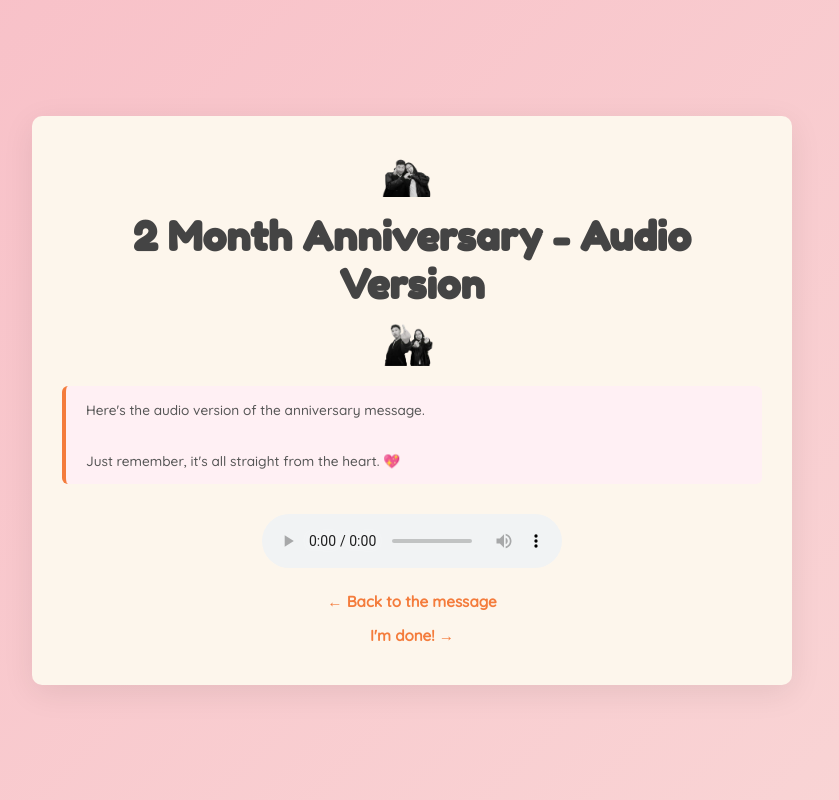
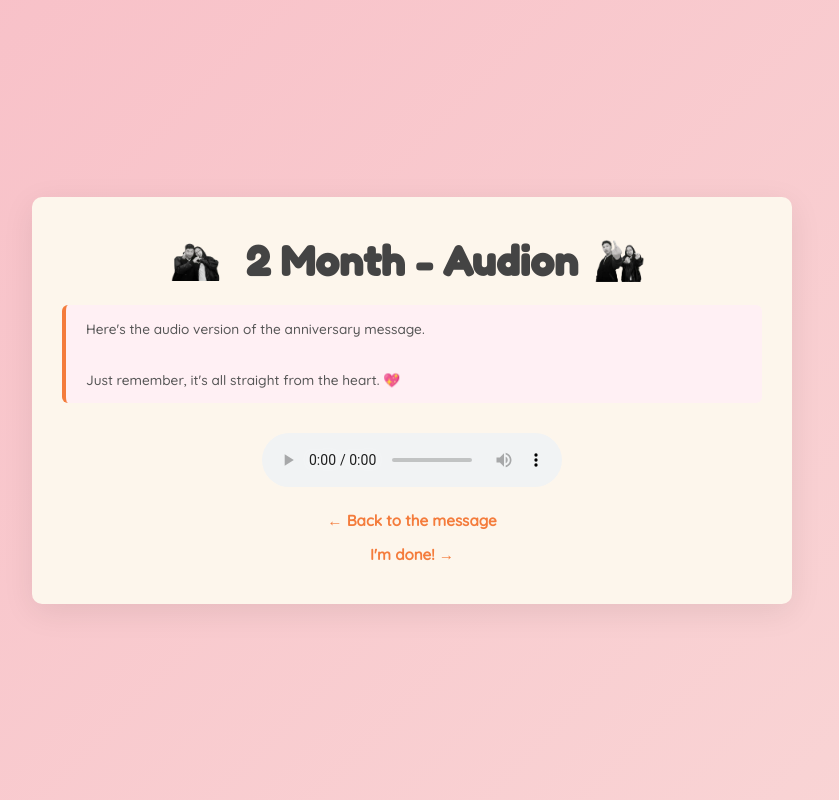
Before and after one commit to average-dummkopf/Girlfriend-2-Month-Anniversary, a plain HTML site: page audio.html in a window 1280 px wide. Shown: the whole page, without its empty margins (228-1067 px from the left). Drawn offline with Linux system fonts and the light colour scheme.

Commit message:
Update audio.html

```diff
--- a/audio.html
+++ b/audio.html
@@ -84,7 +84,7 @@
     <div class="container">
         <div class="heading">
             <img class="side-cat" src="image-removebg-preview (10).png" alt="Cat Left">
-            <h1>2 Month Anniversary - Audio Version</h1>
+            <h1>2 Month - Audion</h1>
             <img class="side-cat" src="image-removebg-preview (11).png" alt="Cat Right">
         </div>
         <div class="notes">
```
